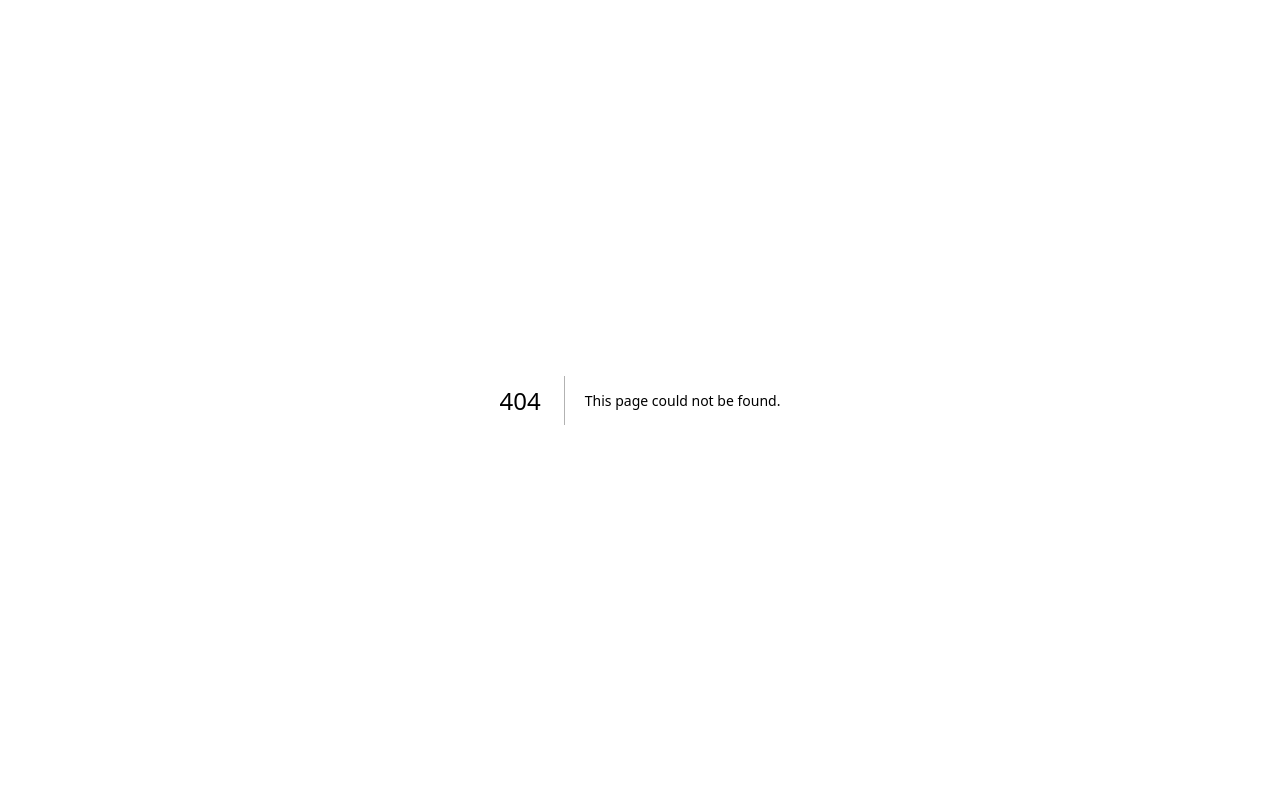
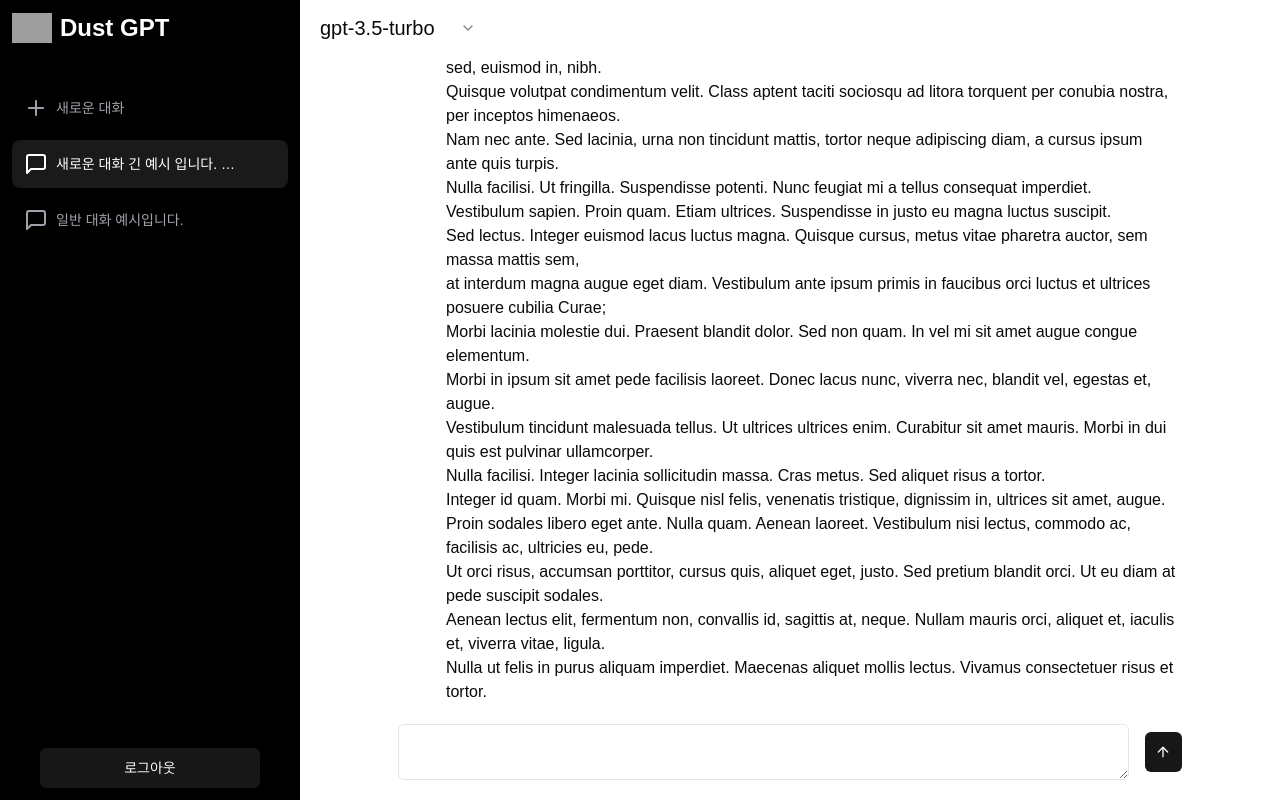
Before and after one commit to DustVoyager/dust-gpt, a Next.js app: page /c/1 in a window 1280 px wide. Before the commit this address had no page. Built offline with nearby package versions, Linux system fonts and the light colour scheme; grey boxes are pictures that could not be loaded.

Commit message:
markup 마무리

```diff
--- /dev/null
+++ b/constants/dummy.ts
@@ -0,0 +1,24 @@
+export const DUMMY_LONG_TEXT = `Lorem ipsum dolor sit amet, consectetur adipiscing elit. Integer nec odio. Praesent libero.
+Sed cursus ante dapibus diam. Sed nisi. Nulla quis sem at nibh elementum imperdiet. Duis sagittis ipsum.
+Praesent mauris. Fusce nec tellus sed augue semper porta. Mauris massa. Vestibulum lacinia arcu eget nulla.
+Class aptent taciti sociosqu ad litora torquent per conubia nostra, per inceptos himenaeos.
+Curabitur sodales ligula in libero. Sed dignissim lacinia nunc. Curabitur tortor. Pellentesque nibh.
+Aenean quam. In scelerisque sem at dolor. Maecenas mattis. Sed convallis tristique sem.
+Proin ut ligula vel nunc egestas porttitor. Morbi lectus risus, iaculis vel, suscipit quis, luctus non, massa.
+Fusce ac turpis quis ligula lacinia aliquet. Mauris ipsum. Nulla metus metus, ullamcorper vel, tincidunt sed, euismod in, nibh.
+Quisque volutpat condimentum velit. Class aptent taciti sociosqu ad litora torquent per conubia nostra, per inceptos himenaeos.
+Nam nec ante. Sed lacinia, urna non tincidunt mattis, tortor neque adipiscing diam, a cursus ipsum ante quis turpis.
+Nulla facilisi. Ut fringilla. Suspendisse potenti. Nunc feugiat mi a tellus consequat imperdiet.
+Vestibulum sapien. Proin quam. Etiam ultrices. Suspendisse in justo eu magna luctus suscipit.
+Sed lectus. Integer euismod lacus luctus magna. Quisque cursus, metus vitae pharetra auctor, sem massa mattis sem,
+at interdum magna augue eget diam. Vestibulum ante ipsum primis in faucibus orci luctus et ultrices posuere cubilia Curae;
+Morbi lacinia molestie dui. Praesent blandit dolor. Sed non quam. In vel mi sit amet augue congue elementum.
+Morbi in ipsum sit amet pede facilisis laoreet. Donec lacus nunc, viverra nec, blandit vel, egestas et, augue.
+Vestibulum tincidunt malesuada tellus. Ut ultrices ultrices enim. Curabitur sit amet mauris. Morbi in dui quis est pulvinar ullamcorper.
+Nulla facilisi. Integer lacinia sollicitudin massa. Cras metus. Sed aliquet risus a tortor.
+Integer id quam. Morbi mi. Quisque nisl felis, venenatis tristique, dignissim in, ultrices sit amet, augue.
+Proin sodales libero eget ante. Nulla quam. Aenean laoreet. Vestibulum nisi lectus, commodo ac, facilisis ac, ultricies eu, pede.
+Ut orci risus, accumsan porttitor, cursus quis, aliquet eget, justo. Sed pretium blandit orci. Ut eu diam at pede suscipit sodales.
+Aenean lectus elit, fermentum non, convallis id, sagittis at, neque. Nullam mauris orci, aliquet et, iaculis et, viverra vitae, ligula.
+Nulla ut felis in purus aliquam imperdiet. Maecenas aliquet mollis lectus. Vivamus consectetuer risus et tortor.
+`;
--- /dev/null
+++ b/src/app/(chat)/c/[conversationId]/page.tsx
@@ -0,0 +1,5 @@
+import { Chat } from "@/components/chat/Chat";
+
+export default function Conversation() {
+  return <Chat />;
+}
--- a/src/app/(chat)/layout.tsx
+++ b/src/app/(chat)/layout.tsx
@@ -14,7 +14,7 @@
       </div>
 
       {/* Header + Chat 영역 */}
-      <div className="flex flex-col flex-1 h-full">
+      <div className="flex flex-col flex-1 h-full overflow-y-auto">
         <Header />
         {children}
       </div>
--- a/src/components/chat/AutoResizingTextArea.tsx
+++ b/src/components/chat/AutoResizingTextArea.tsx
@@ -8,8 +8,6 @@
   ...others
 }: TextareaHTMLAttributes<HTMLTextAreaElement>) {
   const textareaRef = useRef<HTMLTextAreaElement>(null);
-
-  console.log("value", value, "ohter", others);
 
   useEffect(() => {
     if (textareaRef.current) {
--- a/src/components/chat/Chat.tsx
+++ b/src/components/chat/Chat.tsx
@@ -1,19 +1,29 @@
 "use client";
 
-import { useState } from "react";
+import { useEffect, useRef, useState } from "react";
 import { AutoResizingTextArea } from "./AutoResizingTextArea";
 import { Empty } from "./Empty";
 import { Message } from "./Message";
 import { Button } from "../ui/button";
 import { ArrowUp } from "lucide-react";
+import { DUMMY_LONG_TEXT } from "../../../constants/dummy";
 
 const MESSAGE_DUMMY = [
   { id: "1", content: "dummy data1", role: "user" },
   { id: "2", content: "dummy data2", role: "assistant" },
+  { id: "3", content: "dummy data3", role: "user" },
+  { id: "4", content: DUMMY_LONG_TEXT, role: "assistant" },
 ];
 
 export function Chat() {
   const [value, setValue] = useState("");
+  const scrollRef = useRef<HTMLDivElement>(null);
+
+  useEffect(() => {
+    if (scrollRef.current) {
+      scrollRef.current.scrollIntoView({ behavior: "smooth" });
+    }
+  }, []);
 
   return (
     <div className="flex flex-col w-[80%] h-full mx-auto">
@@ -36,7 +46,7 @@
       </div>
 
       {/* input 영역 */}
-      <div className="pb-5">
+      <div className="pb-5 sticky bottom-0 bg-white">
         <form className="flex items-center justify-center gap-4">
           <AutoResizingTextArea
             value={value}
@@ -47,6 +57,7 @@
           </Button>
         </form>
       </div>
+      <div ref={scrollRef} />
     </div>
   );
 }
--- a/src/components/chat/Header.tsx
+++ b/src/components/chat/Header.tsx
@@ -3,7 +3,7 @@
 
 export default function Header() {
   return (
-    <header className="flex items-center p-2">
+    <header className="flex items-center p-2 sticky top-0 bg-white z-10">
       {/* 모바일 메뉴 영역 */}
       <MobileMunu />
 
--- a/src/components/chat/Message.tsx
+++ b/src/components/chat/Message.tsx
@@ -11,7 +11,7 @@
   const avatarName = isAssistant ? "Dust GPT" : name;
 
   return (
-    <div className="flex items-center gap-2 mb-5">
+    <div className="flex items-start gap-2 mb-5">
       {/* 아바타 */}
       <Avatar>
         <AvatarImage src={isAssistant ? "/logo.png" : ""} />
--- a/src/components/chat/MobileMenu.tsx
+++ b/src/components/chat/MobileMenu.tsx
@@ -1,11 +1,17 @@
+"use client";
+
 import { Sheet, SheetContent, SheetTrigger } from "@/components/ui/sheet";
 import Sidebar from "./Sidebar";
 import { Menu } from "lucide-react";
+import { useSheetStore } from "../../../store/sheet";
 
 export function MobileMunu() {
+  const open = useSheetStore((state) => state.open);
+  const setOpen = useSheetStore((state) => state.setOpen);
+
   return (
     <div className="md:hidden">
-      <Sheet>
+      <Sheet open={open} onOpenChange={(open) => setOpen(open)}>
         <SheetTrigger asChild>
           <Menu />
         </SheetTrigger>
--- a/src/components/chat/SidebarItem.tsx
+++ b/src/components/chat/SidebarItem.tsx
@@ -11,6 +11,7 @@
 import { Ellipsis, Pencil, Trash } from "lucide-react";
 import { usePathname } from "next/navigation";
 import { cn } from "@/lib/utils";
+import { useSheetStore } from "../../../store/sheet";
 
 type Props = {
   item: {
@@ -25,6 +26,7 @@
   const { id, href, icon, label } = item;
   const pathname = usePathname();
   const [isMenuOpen, setIsMenuOpen] = useState(false);
+  const setOpen = useSheetStore((state) => state.setOpen);
 
   const handleMenu = () => {
     setIsMenuOpen((prev) => !prev);
@@ -33,12 +35,14 @@
   return (
     <Link
       href={href}
+      scroll={false}
       className={cn(
         "flex items-center justify-between text-sm p-3 group hover:text-white hover:bg-white/10 rounded-lg",
         isMenuOpen || pathname === href
           ? "text-white bg-white/10"
           : "text-zinc-400"
       )}
+      onClick={() => setOpen(false)}
     >
       {/* label 영역 */}
       <div className="flex items-center gap-2">
--- /dev/null
+++ b/store/sheet.ts
@@ -0,0 +1,17 @@
+import { create } from "zustand";
+
+type State = {
+  open: boolean;
+};
+
+type Action = {
+  setOpen: (open: State["open"]) => void;
+};
+
+// Create your store, which includes both state and (optionally) actions
+const useSheetStore = create<State & Action>((set) => ({
+  open: false,
+  setOpen: (open) => set(() => ({ open: open })),
+}));
+
+export { useSheetStore };
```
